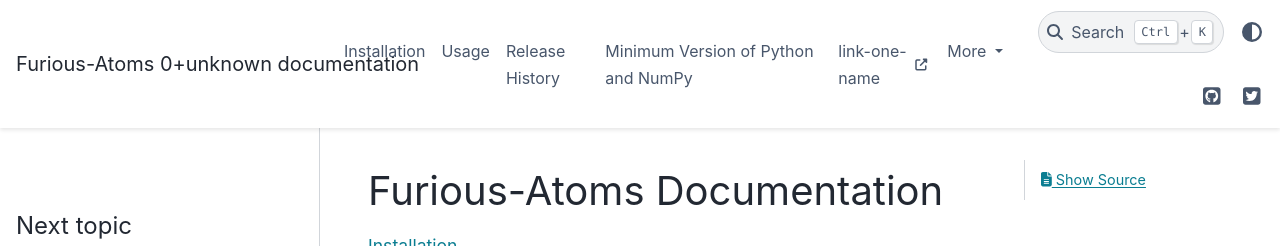
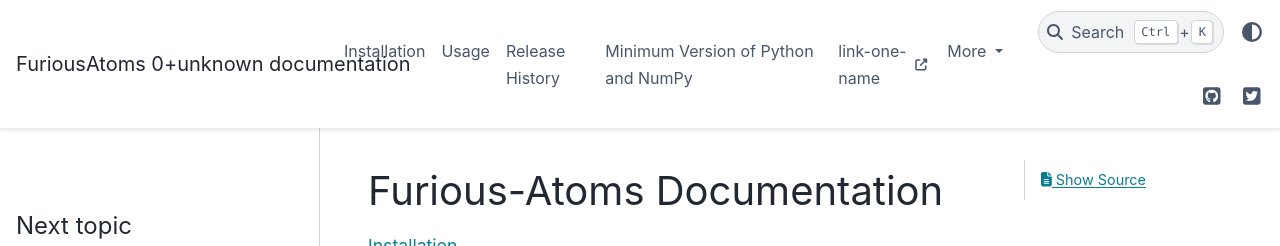
Before and after one commit to nasimanousheh/furious-atoms, a Sphinx documentation site: the page built from docs/source/content.rst, in a window 1280 px wide. Shown: the top 246 px of the page. Built offline with Sphinx 7.4.7 and the PyData theme 0.15.4, drawn with Linux system fonts in a browser that asks for light colours.

Commit message:
update project name

```diff
--- a/docs/source/conf.py
+++ b/docs/source/conf.py
@@ -67,7 +67,7 @@ source_suffix = '.rst'
 master_doc = 'content'
 
 # General information about the project.
-project = 'Furious-Atoms'
+project = 'FuriousAtoms'
 copyright = '2020, Nasim Anousheh'
 author = 'Nasim Anousheh'
 
```
